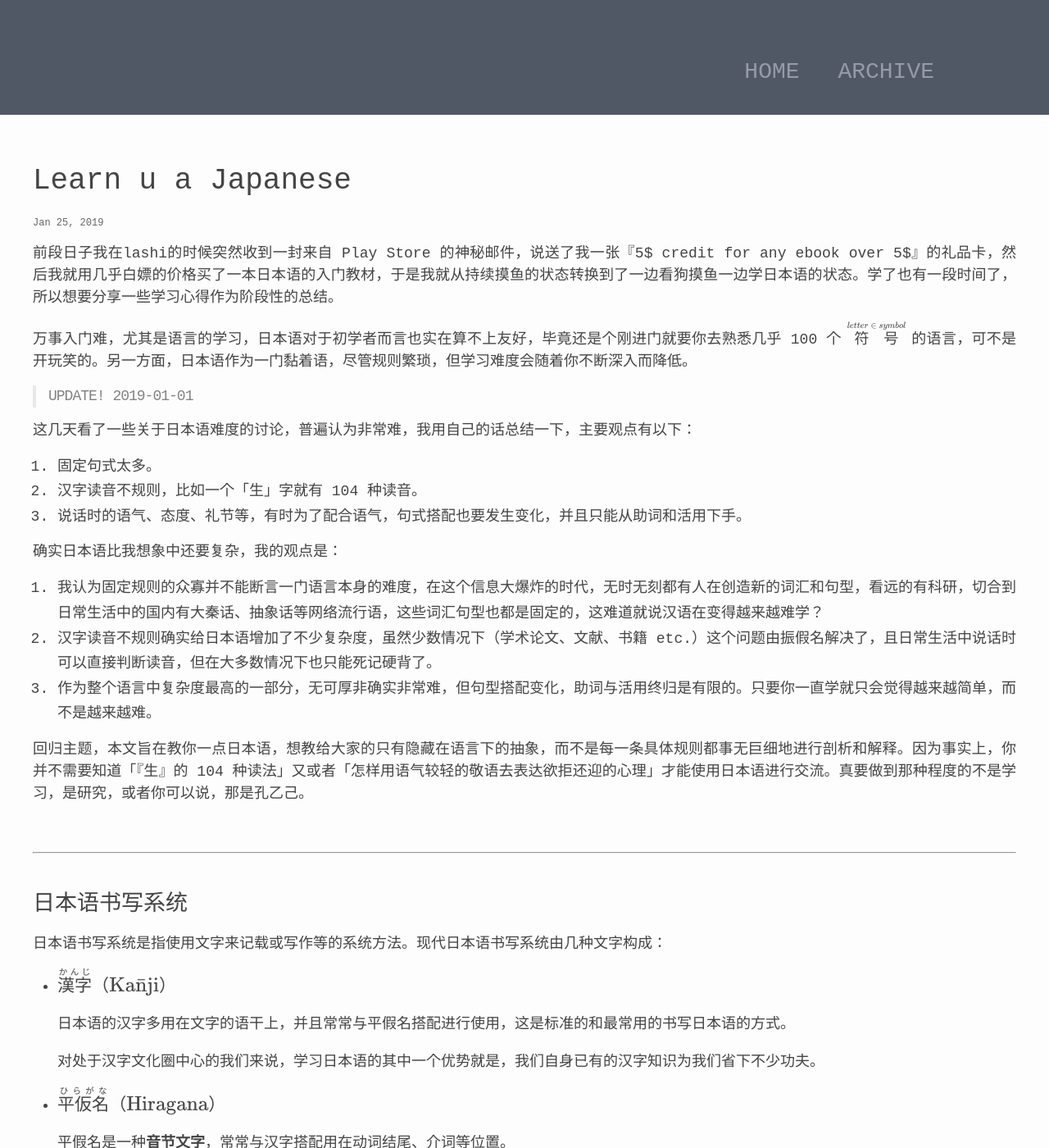
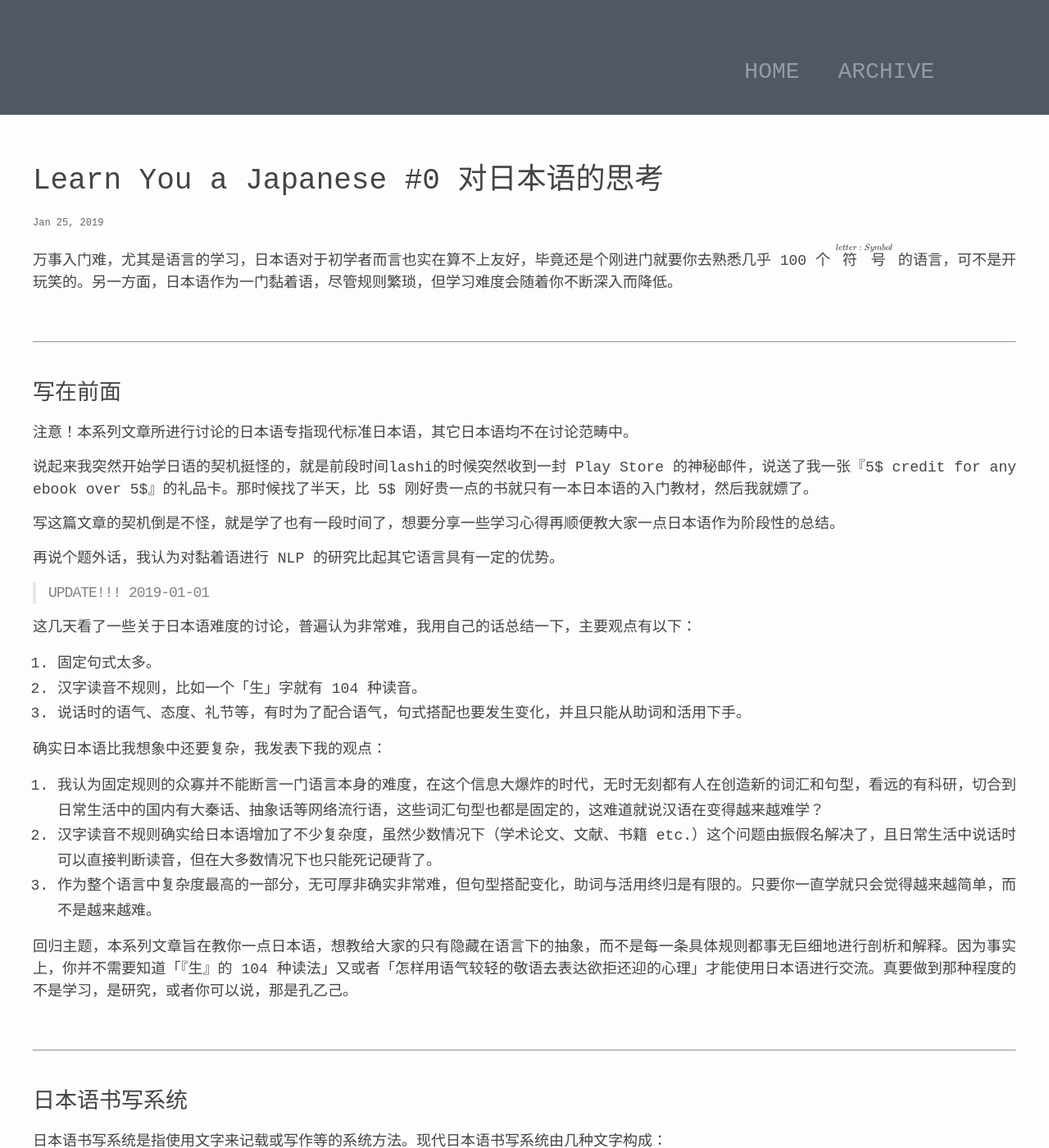
Before and after one commit to ldcc/ldcc.github.io, a Jekyll site: the page built from _posts/syn-jpn/2019-01-24-syn-jpn0.md, in a window 1280 px wide and 1400 px high. Shown: the whole window at 82% size. Built offline with Jekyll 4.4.1, drawn with Linux system fonts in a browser that asks for light colours; formulas are drawn with MathJax 3; some of the changed text lies outside the part shown.

Commit message:
syn-jpn #0 archive

```diff
--- a/_config.yml
+++ b/_config.yml
@@ -7,7 +7,7 @@ motto_link: 1
 email: ldcc@live.com
 description: just blog for recording something
 baseurl: ""
-res: "/resources/"
+res: "/resources"
 url: "https://ldcc.github.io/"
 twitter_username: ldcdroid
 github_username: ldcc
--- a/_posts/2019-01-24-syn-jpn.md
+++ b/_posts/syn-jpn/2019-01-24-syn-jpn0.md
@@ -1,21 +1,34 @@
 ---
 layout: post
-title: Learn u a Japanese
+title: Learn You a Japanese &num;0 对日本语的思考
 category: LANG
 date: 2019-01-25
 ---
 
-前段日子我在lashi的时候突然收到一封来自 Play Store 的神秘邮件，说送了我一张『5$ credit for any ebook over 5$』的礼品卡，然后我就用几乎白嫖的价格买了一本日本语的入门教材，于是我就从持续摸鱼的状态转换到了一边看狗摸鱼一边学日本语的状态。学了也有一段时间了，所以想要分享一些学习心得作为阶段性的总结。
+万事入门难，尤其是语言的学习，日本语对于初学者而言也实在算不上友好，毕竟还是个刚进门就要你去熟悉几乎 100 个
+<ruby>符号<rt>$$letter : Symbol$$</rt></ruby>
+的语言，可不是开玩笑的。另一方面，日本语作为一门黏着语，尽管规则繁琐，但学习难度会随着你不断深入而降低。
 
-万事入门难，尤其是语言的学习，日本语对于初学者而言也实在算不上友好，毕竟还是个刚进门就要你去熟悉几乎 100 个
-<ruby>符号<rt>$$letter \in symbol$$</rt></ruby>
-的语言，可不是开玩笑的。另一方面，日本语作为一门黏着语，尽管规则繁琐，但学习难度会随着你不断深入而降低。
+<br />
+
+---
+
+<br />
+
+## 写在前面
+
+注意！本系列文章所进行讨论的日本语专指现代标准日本语，其它日本语均不在讨论范畴中。
 $$
-\require{AMScd}
 \newcommand{romize}[1]{\mathrm{#1}}
 $$
 
-> UPDATE! 2019-01-01
+说起来我突然开始学日语的契机挺怪的，就是前段时间lashi的时候突然收到一封 Play Store 的神秘邮件，说送了我一张『5$ credit for any ebook over 5$』的礼品卡。那时候找了半天，比 5$ 刚好贵一点的书就只有一本日本语的入门教材，然后我就嫖了。
+
+写这篇文章的契机倒是不怪，就是学了也有一段时间了，想要分享一些学习心得再顺便教大家一点日本语作为阶段性的总结。
+
+再说个题外话，我认为对黏着语进行 NLP 的研究比起其它语言具有一定的优势。
+
+> UPDATE!!! 2019-01-01
 
 这几天看了一些关于日本语难度的讨论，普遍认为非常难，我用自己的话总结一下，主要观点有以下：
 
@@ -23,14 +36,22 @@ $$
 2. 汉字读音不规则，比如一个「生」字就有 104 种读音。
 3. 说话时的语气、态度、礼节等，有时为了配合语气，句式搭配也要发生变化，并且只能从助词和活用下手。
 
-确实日本语比我想象中还要复杂，我的观点是：
+确实日本语比我想象中还要复杂，我发表下我的观点：
 
 1. 我认为固定规则的众寡并不能断言一门语言本身的难度，在这个信息大爆炸的时代，无时无刻都有人在创造新的词汇和句型，看远的有科研，切合到日常生活中的国内有大秦话、抽象话等网络流行语，这些词汇句型也都是固定的，这难道就说汉语在变得越来越难学？
 2. 汉字读音不规则确实给日本语增加了不少复杂度，虽然少数情况下（学术论文、文献、书籍 etc.）这个问题由振假名解决了，且日常生活中说话时可以直接判断读音，但在大多数情况下也只能死记硬背了。
 3. 作为整个语言中复杂度最高的一部分，无可厚非确实非常难，但句型搭配变化，助词与活用终归是有限的。只要你一直学就只会觉得越来越简单，而不是越来越难。
 
-回归主题，本文旨在教你一点日本语，想教给大家的只有隐藏在语言下的抽象，而不是每一条具体规则都事无巨细地进行剖析和解释。因为事实上，你并不需要知道「『生』的 104 种读法」又或者「怎样用语气较轻的敬语去表达欲拒还迎的心理」才能使用日本语进行交流。真要做到那种程度的不是学习，是研究，或者你可以说，那是孔乙己。
+回归主题，本系列文章旨在教你一点日本语，想教给大家的只有隐藏在语言下的抽象，而不是每一条具体规则都事无巨细地进行剖析和解释。因为事实上，你并不需要知道「『生』的 104 种读法」又或者「怎样用语气较轻的敬语去表达欲拒还迎的心理」才能使用日本语进行交流。真要做到那种程度的不是学习，是研究，或者你可以说，那是孔乙己。
 
+<!--
+> UPDATE!!! 2019-02-09
+
+前几天在知乎上[发现了一些有趣的东西][DFA]——有人尝试证明『自然语言是正则语言』这一命题$$\mathcal{P}$$，评论里已经有同学通过证明『英语不是正则语言』与『矛盾律』 $$\neg(P \wedge \neg P)$$ 证伪了该命题。
+
+其实关于『自然语言不是正则语言』这一命题已经被很多人证明过了，可以参考 Barbara.Partee 的这篇『[自然语言是有限状态语言？][NL-fsl]』。
+
+-->
 <br />
 
 ---
@@ -62,13 +83,13 @@ $$
 
 - ### <ruby>片仮名<rt>カタカナ</rt></ruby>（$$\romize{Katakana}$$）：
 
-	片假名是另一种音节文字，主要用于训读、作状声词、标明外来词汇和将外国人姓名转换成日本语音节。
+	片假名是另一种音节文字，主要用于训读、作状声词、标明外来词汇和将外国人姓名转换成日本语音节。这是一种由某任天皇发明出来，用来欺骗百姓和外国人的假名，因为它除了刚才说到的几点用处以外，几乎再没什么卵用。
 
-	这是一种由某任天皇发明出来，用来欺骗百姓和外国人的假名，因为它除了以上几点外，几乎再没什么卵用。更令人无语的是，转标后的假名读起来和原词相比简直驴唇不对马嘴，并且这种转标被强制推广和广泛使用后，又导致了日本人学习外语时的重重困难，形成了诸如「日式英语」的笑话，可谓「既不表意，又不表音」。
+	由于转标后的假名读起来和原词相比简直驴唇不对马嘴，并且这种转标又被进行强制推广和广泛使用，导致了日本人学习外语时的重重困难，形成了诸如「日式英语」的笑话，可谓「既不表意，又不表音」。
 
 - ### ロウマ字（$$\romize{R\bar{o}maji}$$）
 
-	日本语的罗马字是一种使用拉丁字母转写为日本语的发音进行标注的拼音方式，转写规则有不少变种，本文采用了一种传统的平文式的规则。
+	日本语的罗马字是一种使用拉丁字母转写为日本语的发音进行标注的拼音方式，转写规则有不少变种，本系列文章采用了一种传统的平文式的规则。
 
 	关于日本语的罗马字已有不少文章作过详细的介绍，这里就不再过多阐述。
 
@@ -96,80 +117,9 @@ Chromsky 倾向于将语言看作是一个（有限的或无限的）的句子
 
 紧接着使用这一个或多个音素组合成复合音素，最后我们将这个复合音素抽象成具体的概念，赋予了它实际意义。
 
-举个实际的例子，比如说**「<ruby>私<rt>わたし</rt>（$$\romize{Watashi}$$）</ruby>」**这个词组，它是一个代词，由三个音素「わ、た、し」按次序组合成「わたし」后，为了避免这个「わたし」和代表了其它概念但也是由「わたし」组成的复合音素相混淆，又把这个「わたし」写成了「私」，表达的是**“我”**。事实上，如果要打破砂锅问到底「私」究竟是什么的话，答案是「私」不是我，它只是一个符号，只是这个符号被用来代表柏拉图概念下的“我”。
+举个实际的例子，比如说**「<ruby>私<rt>わたし</rt>（$$\romize{Watashi}$$）</ruby>」**这个词组，它是一个代词，由三个音素「わ、た、し」按次序组合成「わたし」后，为了避免这个「わたし」和代表了其它概念但也是由「わたし」组成的复合音素相混淆，又把这个「わたし」写成了「私」，表达的是**“我”**。事实上，如果要打破砂锅问到底「私」究竟是什么的话，答案是「私」不是我，它只是一个符号，只是这个符号被用来代表柏拉图概念下的『我』。
 
 但更重要的则是我现在可以自由地使用「私」，让「私」与其它音素组合，或者把它当作一个基本元素用在更复杂的组合中，一个句子就是这么组成的。当然一个合乎文法的句子还是需要按照既定的语法规则进行组合，一个不合文法的句子一般都会使人感到浑惑。
 
-> 说个题外话，我认为对黏着语进行 NLP 的研究比起其它语言具有一定的优势。
-
-<br />
-
----
-
-<br />
-
-## 词法的结构
-
-在开始讲词法之前，先简单概括下词性系统，即词的语法分类。在日本语中，存在十种词类，所谓「十大品词」。
-
-### 十大品词
-
-十大品词之间的关系我斥巨资（时间）打造了一张思维导图如下：
-
-![pos][pos]
-
-> 请问这种思维导图要怎么做啊？别问，问就是 Tex+TikZ，最后用 Inkscape 编译成 svg。
-
-如果你不拘小节的话，可以偷换一下这里的模型，自立语和付属语就是实词和虚词，活用与非活用即意味着词缀是否会产生变化。
-
-可以看到十大品词中有足足四种是有必要用上活用的，而这套活用规则本身又繁琐至极，可以说是写满了的模式匹配。活用虽然并不晦涩，却由于篇幅过长而变得难以应付，所以在学习的过程中也常常伴随着烦躁和痛苦。
-
-说个轶事，英语起初将形容动词翻译为 <ruby>Na-adjective<rt>な形容词</rt></ruby>，之后由于发现形容动词与名词的诸多相似性，又改成了 <ruby>Adjectival noun<rt>形容词性名词</rt></ruby>。
-
-<!--
-### 助词
-
-句子的成分，语义关系，格由格助词断言，语序显得不**那么**重要，意思到位
-
-### 词法闭包
-
-<br />
-
----
-
-<br />
-
-## 句法的结构
-
-原则上你还是可以通过其它简单的规则将你的想法组合成符合文法的句子，组成的句子可能变得很怪，但你却不能说它是文法错误的。我不信存在一个句型是无可代替的，只有它才能表达出某种意思，因为如果真的有，那它就是词汇而不是句式了。
-
-
-实际上可以一个句式和一个词组是没有太大区别的
-
-### 谓词是句子的核心
-
-这一部分不太准确。显然，宾语补足语和双宾语是三个参数的动词的两种重载。He makes me happy.就不能说成He makes me hapiness.，后者属于参数类型传错了。
-
-<!--
-$$
-\begin{CD}
-K(X) @>>{qq}> H(X;\mathbb Q);\\
-@VVV @VVV \\
-K(Y) @>{ch}>> H(Y;\mathbb Q);
-\end{CD}
-$$
-
-$$
-\cfrac{\Gamma \vdash A, \Delta \qquad \Sigma, A \vdash \Pi} {\Gamma, \Sigma \vdash \Delta, \Pi} \quad(\mathit{Cut})
-$$
--->
-
-<ruby><rt></rt></ruby>
-
-
-{% assign res = page.path | slice: 18,20 | remove: ".md" | prepend: site.res %}
-
-[pos]: {{res}}/pos.svg
-
-
-[round]: https://www.zhihu.com/question/22584713/answer/441180892
+[DFA]: https://www.zhihu.com/question/22532718/answer/79576405
+[NL-fsl]: http://people.umass.edu/partee/726_04/lectures/Lecture%2013%20revised%20Are%20NLs%20Finite-state.pdf
```
Also changed, not shown: resources/syn-jpn/pos.svg, 4 other files.
